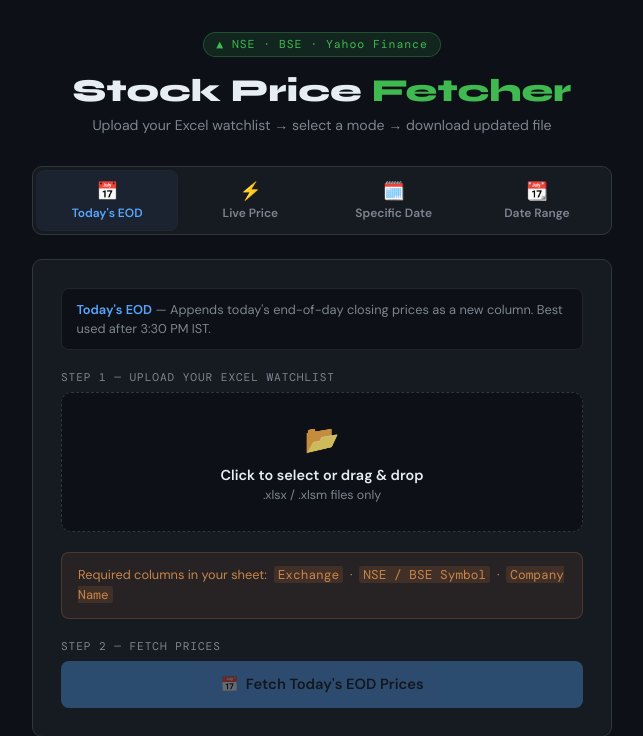
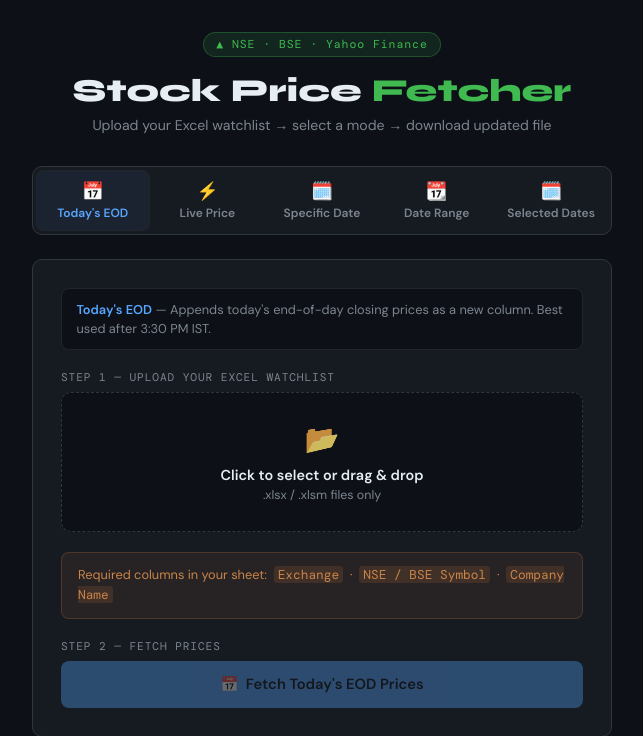
Before and after one commit to ManojKumarBhagavatula/stock-eod-appender, a FastAPI app: page / in a window 1280 px wide. Shown: the top 736 px of the page, without its empty margins (318-961 px from the left). Run offline with FastAPI, Linux system fonts and the light colour scheme.

Commit message:
Add multi-select specific date fetching
* Add multi-select specific date fetching

* Add multi-select specific date fetching

* Add multi-select specific date fetching

* Add multi-select specific date fetching

* Add multi-select specific date fetching

* Add multi-select specific date fetching

```diff
--- a/routes.py
+++ b/routes.py
@@ -10,7 +10,7 @@ from fastapi import APIRouter, File, Form, HTTPException, Request, UploadFile
 from fastapi.responses import HTMLResponse, StreamingResponse
 from jinja2 import Environment, FileSystemLoader
 
-from processors import process_current, process_eod, process_range, process_single_date
+from processors import process_current, process_eod, process_range, process_single_date, process_selected_dates
 
 router = APIRouter()
 env    = Environment(loader=FileSystemLoader("templates"))
@@ -134,3 +134,32 @@ async def upload_range(
     except Exception as e:
         raise HTTPException(500, f"Processing error: {e}")
     return _stream_response(result_bytes, stats, "range")
+
+@router.post("/get-selected-dates")
+async def upload_selected_dates(file: UploadFile = File(...), target_dates: list[str] = Form(...)):
+    """Mode 5 — Fetch closing prices for multiple non-contiguous selected dates."""
+    _validate_upload(file)
+    parsed_dates = set()
+    for raw_date in target_dates:
+        try:
+            selected = datetime.strptime(raw_date, "%Y-%m-%d").date()
+        except ValueError:
+            raise HTTPException(400, f"Invalid date '{raw_date}'. Expected YYYY-MM-DD.")
+        if selected.weekday() >= 5:
+            raise HTTPException(422, f"{selected.strftime('%d-%b-%Y')} is a weekend. Markets are closed.")
+        if selected > date.today():
+            raise HTTPException(422, "Future dates are not supported.")
+        parsed_dates.add(selected)
+    if not parsed_dates:
+        raise HTTPException(422, "Select at least one date.")
+    if len(parsed_dates) > 30:
+        raise HTTPException(422, "Select at most 30 dates per fetch.")
+
+    contents = await file.read()
+    try:
+        result_bytes, stats = await asyncio.to_thread(process_selected_dates, contents, sorted(parsed_dates))
+    except ValueError as e:
+        raise HTTPException(422, str(e))
+    except Exception as e:
+        raise HTTPException(500, f"Processing error: {e}")
+    return _stream_response(result_bytes, stats, "selected_dates")
--- a/static/css/style.css
+++ b/static/css/style.css
@@ -70,7 +70,7 @@ body {
 /* ── Mode Tabs ── */
 .tabs {
   display: grid;
-  grid-template-columns: repeat(4, 1fr);
+  grid-template-columns: repeat(5, minmax(0, 1fr));
   background: var(--surface);
   border: 1px solid var(--border);
   border-radius: var(--radius);
@@ -108,6 +108,7 @@ body {
 .tab-btn.active.t1 { color: var(--accent); }
 .tab-btn.active.t2 { color: var(--accent3); }
 .tab-btn.active.t3 { color: var(--warn); }
+.tab-btn.active.t4 { color: #79c0ff; }
 
 /* ── Card ── */
 .card {
@@ -278,6 +279,13 @@ input[type="date"]:focus {
 .btn.b1 { background: var(--accent);  color: #0d1117; }
 .btn.b2 { background: var(--accent3); color: #0d1117; }
 .btn.b3 { background: var(--warn);    color: #0d1117; }
+.btn.b4 { background: #79c0ff; color: #0d1117; }
+.btn-add-date { width:100%; padding:0.62rem 0.8rem; border:1px solid var(--border); border-radius:7px; background:var(--surface2); color:var(--text); font:600 0.82rem 'DM Sans',sans-serif; cursor:pointer; }
+.btn-add-date:hover { border-color:var(--accent2); }
+.selected-date-list { display:flex; flex-wrap:wrap; gap:0.45rem; margin:0.4rem 0 0.75rem; }
+.selected-date-chip { display:inline-flex; align-items:center; gap:0.4rem; padding:0.35rem 0.55rem; border:1px solid rgba(121,192,255,0.3); border-radius:7px; background:rgba(121,192,255,0.08); color:var(--text); font:0.75rem 'DM Mono',monospace; }
+.selected-date-chip button { border:0; background:transparent; color:var(--muted); cursor:pointer; font-size:1rem; line-height:1; }
+.selected-date-empty { color:var(--muted); font-size:0.78rem; }
 
 .btn:hover:not(:disabled) { opacity: 0.88; }
 
--- a/static/js/app.js
+++ b/static/js/app.js
@@ -1,5 +1,6 @@
 // ── State ──────────────────────────────────────────────────────────────────
-let activeMode       = 0;   // 0=EOD, 1=Live, 2=Date, 3=Range
+let activeMode       = 0;   // 0=EOD, 1=Live, 2=Date, 3=Range, 4=Selected dates
+let selectedDates    = [];
 let selectedFile     = null;
 let downloadBlob     = null;
 let downloadFilename = '';
@@ -37,6 +38,14 @@ const modeConfig = [
     stripCls:  'c3',
     loadTitle: 'Fetching range prices (this may take longer)…',
   },
+  {
+    endpoint:  '/get-selected-dates',
+    btnText:   '🗓️ &nbsp;Fetch Prices for Selected Dates',
+    btnCls:    'b4',
+    strip:     '<strong>Selected Dates</strong> — Pick multiple independent dates. Only those dates are fetched; days between them are skipped.',
+    stripCls:  'c4',
+    loadTitle: 'Fetching prices for selected dates…',
+  },
 ];
 
 // ── DOM refs ───────────────────────────────────────────────────────────────
@@ -54,6 +63,10 @@ const modeStrip      = document.getElementById('modeStrip');
 const dateSection    = document.getElementById('dateSection');
 const singleDateWrap = document.getElementById('singleDateWrap');
 const rangeDateWrap  = document.getElementById('rangeDateWrap');
+const selectedDatesWrap = document.getElementById('selectedDatesWrap');
+const additionalDate = document.getElementById('additionalDate');
+const addDateBtn = document.getElementById('addDateBtn');
+const selectedDateList = document.getElementById('selectedDateList');
 const singleDate     = document.getElementById('singleDate');
 const fromDate       = document.getElementById('fromDate');
 const toDate         = document.getElementById('toDate');
@@ -65,6 +78,7 @@ const todayStr = new Date().toISOString().split('T')[0];
 singleDate.max = todayStr;
 fromDate.max   = todayStr;
 toDate.max     = todayStr;
+additionalDate.max = todayStr;
 
 // ── Tab switching ──────────────────────────────────────────────────────────
 function switchTab(idx) {
@@ -83,6 +97,7 @@ function switchTab(idx) {
   dateSection.style.display    = idx >= 2 ? 'block' : 'none';
   singleDateWrap.style.display = idx === 2 ? 'block' : 'none';
   rangeDateWrap.style.display  = idx === 3 ? 'block' : 'none';
+  selectedDatesWrap.style.display = idx === 4 ? 'block' : 'none';
 
   step2label.textContent = idx >= 2 ? 'Step 3 — Fetch prices' : 'Step 2 — Fetch prices';
 
@@ -133,8 +148,42 @@ function validateBtn() {
   let ok = !!selectedFile;
   if (activeMode === 2) ok = ok && !!singleDate.value;
   if (activeMode === 3) ok = ok && !!fromDate.value && !!toDate.value && fromDate.value <= toDate.value;
+  if (activeMode === 4) ok = ok && selectedDates.length > 0;
   fetchBtn.disabled = !ok;
 }
+
+
+function renderSelectedDates() {
+  if (!selectedDates.length) {
+    selectedDateList.innerHTML = '<span class="selected-date-empty">No dates added yet.</span>';
+  } else {
+    selectedDateList.innerHTML = [...selectedDates].sort().map(value => {
+      const label = new Date(value + 'T00:00:00Z').toLocaleDateString('en-IN', {day:'2-digit', month:'short', year:'numeric', timeZone:'UTC'});
+      return '<span class="selected-date-chip">' + label + '<button type="button" aria-label="Remove date" data-date="' + value + '">×</button></span>';
+    }).join('');
+  }
+  selectedDateList.querySelectorAll('button[data-date]').forEach(button => {
+    button.addEventListener('click', () => {
+      selectedDates = selectedDates.filter(value => value !== button.dataset.date);
+      renderSelectedDates();
+      validateBtn();
+    });
+  });
+}
+
+addDateBtn.addEventListener('click', () => {
+  const value = additionalDate.value;
+  if (!value) return;
+  if (isWeekend(value)) { showError('That date is a weekend — markets are closed.'); return; }
+  if (value > todayStr) { showError('Future dates are not supported.'); return; }
+  if (selectedDates.includes(value)) { showError('That date has already been added.'); return; }
+  if (selectedDates.length >= 30) { showError('You can select at most 30 dates per fetch.'); return; }
+  selectedDates.push(value);
+  additionalDate.value = '';
+  resultBox.style.display = 'none';
+  renderSelectedDates();
+  validateBtn();
+});
 
 // ── Progress bar ───────────────────────────────────────────────────────────
 let progressTimer;
@@ -173,6 +222,7 @@ async function startFetch() {
   const endpoint = modeConfig[activeMode].endpoint;
   form.append('file', selectedFile);
   if (activeMode === 2) form.append('target_date', singleDate.value);
+  if (activeMode === 4) selectedDates.slice().sort().forEach(value => form.append('target_dates', value));
   if (activeMode === 3) { form.append('from_date', fromDate.value); form.append('to_date', toDate.value); }
 
   try {
@@ -191,7 +241,7 @@ async function startFetch() {
       const rangeTo     = resp.headers.get('X-Stats-To')           || '';
 
       downloadBlob     = blob;
-      const prefix     = ['eod', 'live', 'date', 'range'][activeMode];
+      const prefix     = ['eod', 'live', 'date', 'range', 'selected_dates'][activeMode];
       downloadFilename = `stocks_${prefix}_${dDate.replace(/[^a-z0-9]/gi, '_')}.xlsx`;
 
       showSuccess(dDate, fetched, failed, total, cols, tradingDays, rangeFrom, rangeTo);
@@ -322,7 +372,7 @@ function showSuccess(dDate, fetched, failed, total, cols, tradingDays, rangeFrom
 
   const calHtml = activeMode === 3
     ? buildCalendar(tradingDays, rangeFrom, rangeTo)
-    : '';
+    : (activeMode === 4 ? '<div class="cal-wrap"><div class="cal-label">Selected dates</div><div class="selected-date-list">' + tradingDays.split(',').map(day => '<span class="selected-date-chip">' + day + '</span>').join('') + '</div></div>' : '');
 
   resultBody.innerHTML =
     colRow +
```
Also changed, not shown: fetcher.py (+9 -0 lines), processors.py (+55 -1 lines), templates/index.html (+19 -0 lines).
